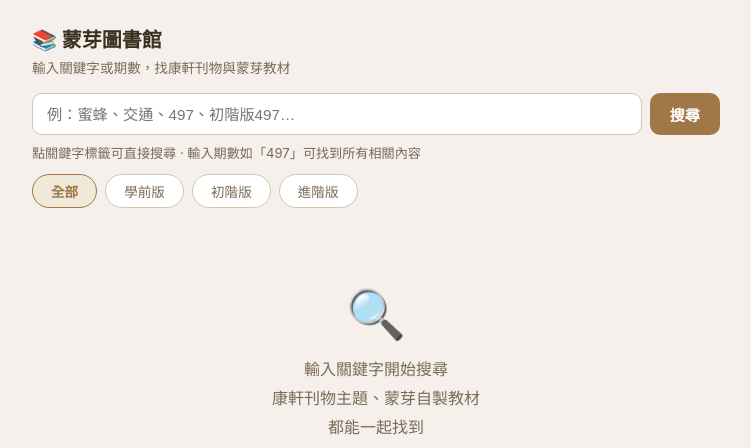
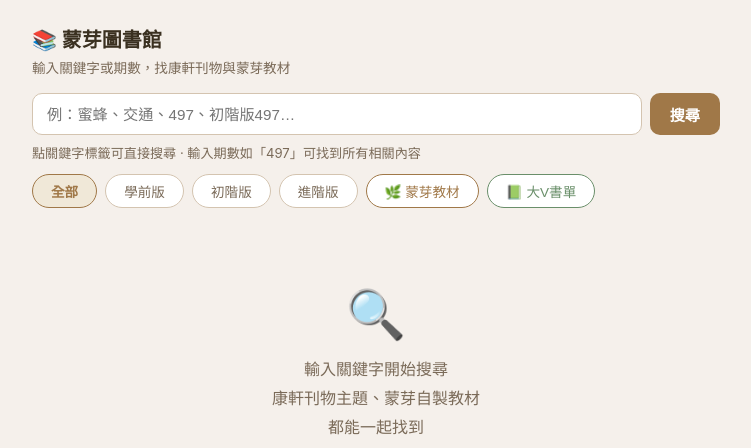
Before and after one commit to viviennechu/mongya-reading, a Flask app: page /library in a window 1280 px wide. Shown: the part 52-500 px from the top of the page, without its empty margins (264-1015 px from the left). Run offline with Flask 3, Linux system fonts and the light colour scheme.

Commit message:
feat: 圖書館加入蒙芽教材/大V書單 tab 篩選

```diff
--- a/app.py
+++ b/app.py
@@ -766,8 +766,10 @@ def api_library_search():
         page = 1
     per_page = 30
 
-    if not q and not version_filter:
-        return jsonify({"kangxuan": [], "monya": [], "total_kangxuan": 0, "total_monya": 0})
+    cat_filter = request.args.get("cat", "").strip()  # "monya" | "books" | ""
+
+    if not q and not version_filter and not cat_filter:
+        return jsonify({"kangxuan": [], "monya": [], "books": [], "total_kangxuan": 0, "total_monya": 0, "total_books": 0})
 
     # 解析期數輸入
     q_version, q_issue = _parse_query_issue(q)
@@ -827,6 +829,9 @@ def api_library_search():
             Reward.name.ilike(like),
             Reward.description.ilike(like),
         ))
+    elif cat_filter != 'monya' and not version_filter:
+        # 非蒙芽教材 tab 且沒有搜尋詞時不顯示蒙芽教材
+        monya_q = monya_q.filter(False)
 
     total_m = monya_q.count()
     monya_rewards = monya_q.order_by(Reward.name).limit(per_page).all()
@@ -844,16 +849,16 @@ def api_library_search():
     # ── 大V推薦書單搜尋 ───────────────────────────────────────────
     book_results = []
     total_books = 0
-    if q and not is_issue_search:
-        like = f"%{q}%"
-        bq = RecommendedBook.query.filter(
-            RecommendedBook.is_active == True,
-            db.or_(
+    if (q or cat_filter == 'books') and not is_issue_search:
+        bq = RecommendedBook.query.filter(RecommendedBook.is_active == True)
+        if q:
+            like = f"%{q}%"
+            bq = bq.filter(db.or_(
                 RecommendedBook.book_name.ilike(like),
                 RecommendedBook.topics.ilike(like),
                 RecommendedBook.description.ilike(like),
-            )
-        ).order_by(RecommendedBook.id.desc())
+            ))
+        bq = bq.order_by(RecommendedBook.id.desc())
         total_books = bq.count()
         book_results = [b.to_dict() for b in bq.limit(10).all()]
 
--- a/templates/library.html
+++ b/templates/library.html
@@ -55,10 +55,12 @@
   <p class="hint">點關鍵字標籤可直接搜尋 · 輸入期數如「497」可找到所有相關內容</p>
 
   <div class="version-tabs" style="margin-top:12px;">
-    <button class="tab active" data-v="" onclick="setVersion(this,'')">全部</button>
-    <button class="tab" data-v="學前版" onclick="setVersion(this,'學前版')">學前版</button>
-    <button class="tab" data-v="初階版" onclick="setVersion(this,'初階版')">初階版</button>
-    <button class="tab" data-v="進階版" onclick="setVersion(this,'進階版')">進階版</button>
+    <button class="tab active" data-v="" data-cat="" onclick="setFilter(this,'','')">全部</button>
+    <button class="tab" data-v="學前版" data-cat="" onclick="setFilter(this,'學前版','')">學前版</button>
+    <button class="tab" data-v="初階版" data-cat="" onclick="setFilter(this,'初階版','')">初階版</button>
+    <button class="tab" data-v="進階版" data-cat="" onclick="setFilter(this,'進階版','')">進階版</button>
+    <button class="tab" data-v="" data-cat="monya" onclick="setFilter(this,'','monya')" style="border-color:#a07848;color:#a07848;">🌿 蒙芽教材</button>
+    <button class="tab" data-v="" data-cat="books" onclick="setFilter(this,'','books')" style="border-color:#6a8f6a;color:#6a8f6a;">📗 大V書單</button>
   </div>
 
   <div id="main-content">
@@ -76,7 +78,7 @@
 {% endblock %}
 {% block scripts %}
 <script>
-let currentQ = '', currentVersion = '', currentPage = 1;
+let currentQ = '', currentVersion = '', currentCat = '', currentPage = 1;
 let debounceTimer = null;
 
 function debounceSearch() {
@@ -84,17 +86,19 @@ function debounceSearch() {
   debounceTimer = setTimeout(doSearch, 350);
 }
 
-function setVersion(el, v) {
+function setFilter(el, v, cat) {
   document.querySelectorAll('.tab').forEach(t => t.classList.remove('active'));
   el.classList.add('active');
   currentVersion = v;
-  if (currentQ || currentVersion) doSearch();
+  currentCat = cat;
+  if (currentQ || currentVersion || currentCat) doSearch();
+  else showEmpty();
 }
 
 function doSearch() {
   currentQ = document.getElementById('q').value.trim();
   currentPage = 1;
-  if (!currentQ && !currentVersion) {
+  if (!currentQ && !currentVersion && !currentCat) {
     showEmpty();
     return;
   }
@@ -119,6 +123,7 @@ function fetchResults(reset) {
   const params = new URLSearchParams({ page: currentPage });
   if (currentQ) params.set('q', currentQ);
   if (currentVersion) params.set('version', currentVersion);
+  if (currentCat) params.set('cat', currentCat);
 
   fetch('/api/library/search?' + params)
     .then(r => r.json())
@@ -127,45 +132,49 @@ function fetchResults(reset) {
 
 function render(data, reset) {
   const el = document.getElementById('main-content');
-  const hasK = data.kangxuan && data.kangxuan.length > 0;
-  const hasM = data.monya && data.monya.length > 0;
+  const showK = currentCat === '' || currentCat === undefined;
+  const showM = currentCat === '' || currentCat === 'monya';
+  const showB = currentCat === '' || currentCat === 'books';
+
+  const hasK = showK && data.kangxuan && data.kangxuan.length > 0;
+  const hasM = showM && data.monya && data.monya.length > 0;
+  const hasB = showB && data.books && data.books.length > 0;
 
   if (reset) el.innerHTML = '';
 
-  if (!hasK && !hasM && reset) {
+  if (!hasK && !hasM && !hasB && reset) {
     el.innerHTML = `<div class="no-result">找不到相關內容，試試其他關鍵字</div>`;
     document.getElementById('load-more-k').style.display = 'none';
     return;
   }
 
+  if (showK) {
     if (reset && (hasK || data.total_kangxuan > 0)) {
       const sec = document.createElement('div');
       sec.id = 'kangxuan-section';
       sec.innerHTML = `<div class="section-title">📖 康軒刊物 <span style="font-weight:400;font-size:.8rem;">共 ${data.total_kangxuan} 筆</span></div>`;
       el.appendChild(sec);
     }
-
     if (hasK) {
       let sec = document.getElementById('kangxuan-section') || el;
-    data.kangxuan.forEach(a => {
-      sec.appendChild(buildArticleCard(a));
-    });
+      data.kangxuan.forEach(a => sec.appendChild(buildArticleCard(a)));
+    }
+    document.getElementById('load-more-k').style.display =
+      (currentPage * 30 < data.total_kangxuan) ? 'block' : 'none';
+  } else {
+    document.getElementById('load-more-k').style.display = 'none';
   }
 
-  document.getElementById('load-more-k').style.display =
-    (currentPage * 30 < data.total_kangxuan) ? 'block' : 'none';
-
-  if (reset && hasM) {
+  if (showM && reset && hasM) {
     const mSec = document.createElement('div');
-    mSec.innerHTML = `<div class="section-title" style="margin-top:24px;">🌿 蒙芽自製教材 <span style="font-weight:400;font-size:.8rem;">共 ${data.total_monya} 筆</span></div>`;
+    mSec.innerHTML = `<div class="section-title" style="margin-top:${showK?'24':'0'}px;">🌿 蒙芽自製教材 <span style="font-weight:400;font-size:.8rem;">共 ${data.total_monya} 筆</span></div>`;
     data.monya.forEach(m => mSec.appendChild(buildMonyaCard(m)));
     el.appendChild(mSec);
   }
 
-  const hasB = data.books && data.books.length > 0;
-  if (reset && hasB) {
+  if (showB && reset && hasB) {
     const bSec = document.createElement('div');
-    bSec.innerHTML = `<div class="section-title" style="margin-top:24px;">📗 大V推薦書單 <span style="font-weight:400;font-size:.8rem;">共 ${data.total_books} 筆</span></div>`;
+    bSec.innerHTML = `<div class="section-title" style="margin-top:${(showK||showM)?'24':'0'}px;">📗 大V推薦書單 <span style="font-weight:400;font-size:.8rem;">共 ${data.total_books} 筆</span></div>`;
     data.books.forEach(b => bSec.appendChild(buildBookCard(b)));
     el.appendChild(bSec);
   }
```
Lines whose indentation alone changed are shown as unchanged.
